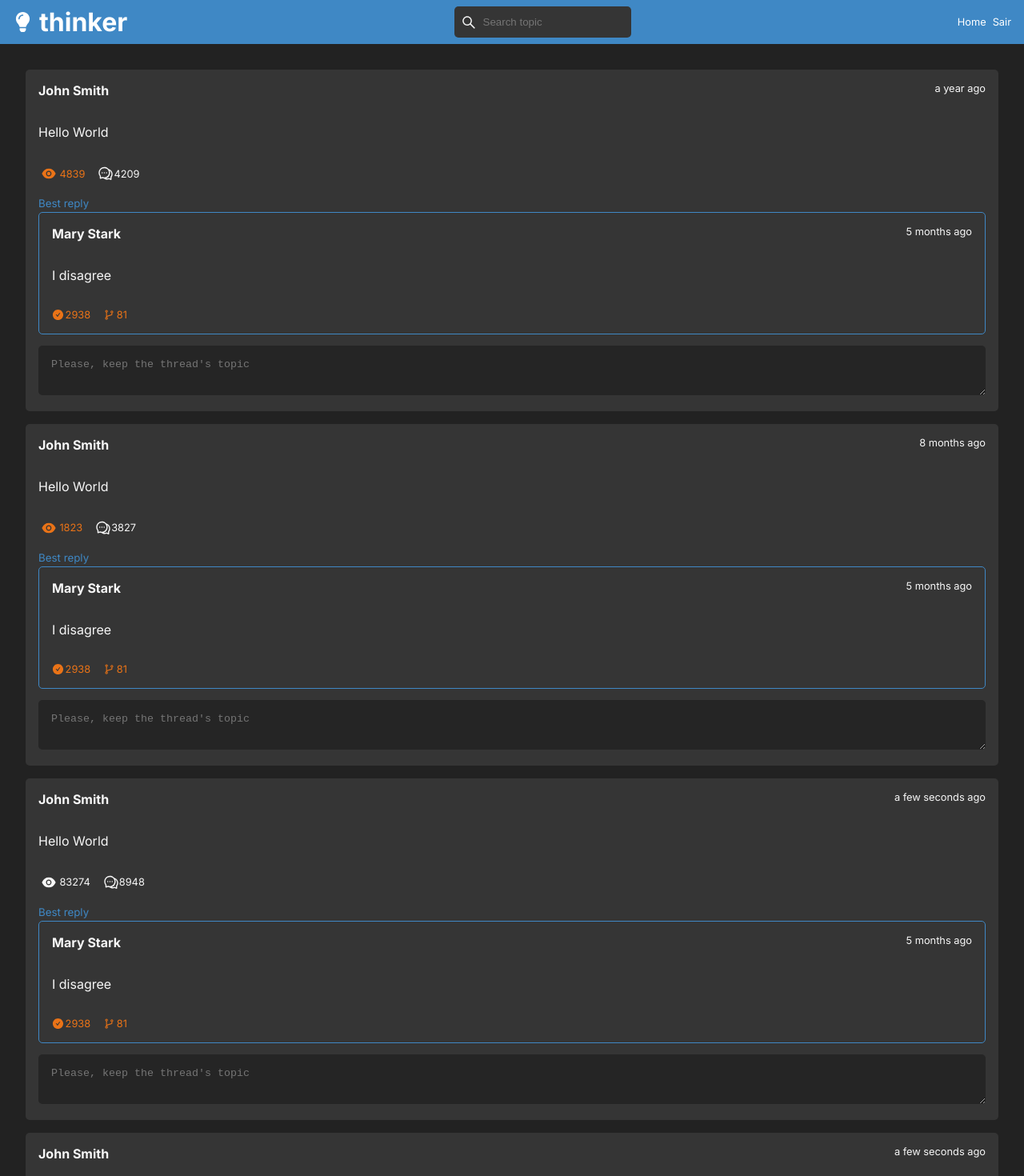
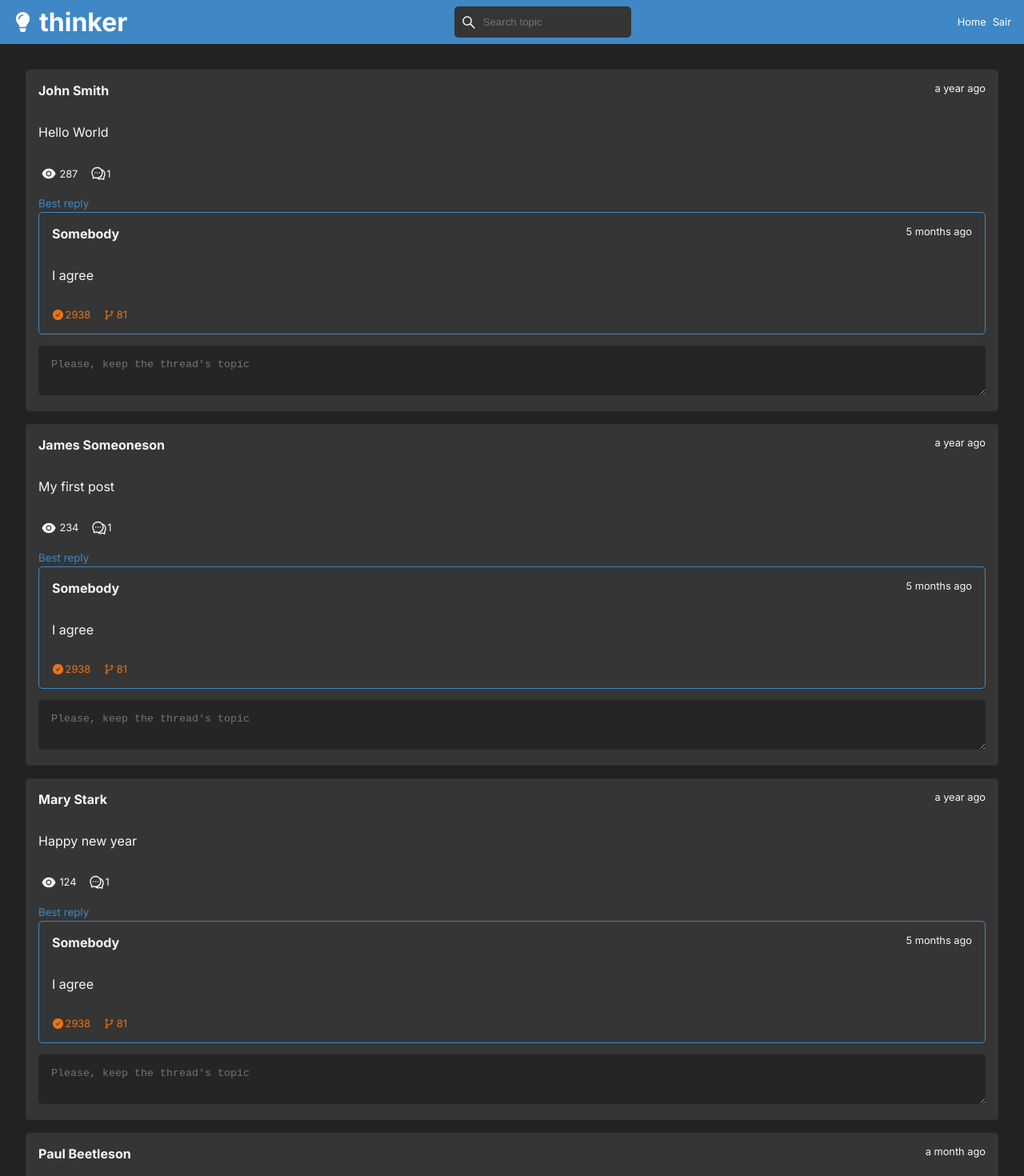
Before and after one commit to ciroddias/thinker, a Next.js app: page / in a window 1280 px wide. Shown: the top 1470 px of the page at 80% size. Built offline with nearby package versions, Linux system fonts and the light colour scheme.

Commit message:
feat: using mock data

```diff
--- a/pages/index.tsx
+++ b/pages/index.tsx
@@ -5,28 +5,9 @@ import { ThemeTest } from "./styles";
 import { Post } from "../src/components/Post";
 import { useEffect, useState } from "react";
 import { getPosts } from "../src/service/api";
+import { IPost } from "../src/interfaces/IPost";
 
 const inter = Inter({ subsets: ["latin"] });
-
-interface IUser {
-  username: string;
-}
-
-interface IReplies {
-  user: IUser;
-  agree: number;
-  deviated: number;
-  createdAt: Date;
-}
-
-interface IPost {
-  id: string;
-  user: IUser;
-  text: string;
-  replies: IReplies[];
-  interest: number;
-  createdAt: Date;
-}
 
 export default function Home() {
   const [posts, setPosts] = useState<IPost[]>([]);
@@ -42,38 +23,17 @@ export default function Home() {
 
   return (
     <>
-      <Post
-        username="John Smith"
-        text="Hello World"
-        createdAt={new Date("01/09/2022")}
-        interested
-        interest={4839}
-        replies={4209}
-      />
-      <Post
-        username="John Smith"
-        text="Hello World"
-        createdAt={new Date("05/08/2022")}
-        interested
-        interest={1823}
-        replies={3827}
-      />
-      <Post
-        username="John Smith"
-        text="Hello World"
-        createdAt={new Date()}
-        interested={false}
-        interest={83274}
-        replies={8948}
-      />
-      <Post
-        username="John Smith"
-        text="Hello World"
-        createdAt={new Date()}
-        interest={9358}
-        interested
-        replies={3948}
-      />
+      {posts.map((post) => (
+        <Post
+          key={post.id}
+          username={post.user.username}
+          text={post.text}
+          createdAt={post.createdAt}
+          interest={post.interest}
+          replies={post.replies}
+          interested={false}
+        />
+      ))}
     </>
   );
 }
--- a/src/components/Post/index.tsx
+++ b/src/components/Post/index.tsx
@@ -12,6 +12,7 @@ import { AiFillEye, AiOutlineComment } from "react-icons/ai";
 import { useTheme } from "styled-components";
 import { Comment as BestReply } from "../Comment";
 import dayjs from "dayjs";
+import { IReplies } from "../../interfaces/IReplies";
 
 interface PostProps {
   username: string;
@@ -19,7 +20,7 @@ interface PostProps {
   createdAt: Date;
   interest: number;
   interested: boolean;
-  replies: number;
+  replies: IReplies[];
 }
 
 function Post({
@@ -51,14 +52,14 @@ function Post({
         </InterestStyles>
         <Replies>
           <AiOutlineComment size={20} />
-          {replies}
+          {replies.length}
         </Replies>
       </Interactions>
       <BestReplyLabel>Best reply</BestReplyLabel>
       <BestReply
-        username="Mary Stark"
+        username="Somebody"
         createdAt={new Date("08/09/2022")}
-        text="I disagree"
+        text="I agree"
         agreed={true}
         agree={2938}
         deviated={true}
--- /dev/null
+++ b/src/interfaces/IPost.ts
@@ -0,0 +1,11 @@
+import { IReplies } from "./IReplies";
+import { IUser } from "./IUser";
+
+export interface IPost {
+  id: string;
+  user: IUser;
+  text: string;
+  replies: IReplies[];
+  interest: number;
+  createdAt: Date;
+}
--- /dev/null
+++ b/src/interfaces/IReplies.ts
@@ -0,0 +1,8 @@
+import { IUser } from "./IUser";
+
+export interface IReplies {
+  user: IUser;
+  agree: number;
+  deviated: number;
+  createdAt: Date;
+}
--- /dev/null
+++ b/src/interfaces/IUser.ts
@@ -0,0 +1,3 @@
+export interface IUser {
+  username: string;
+}
```
